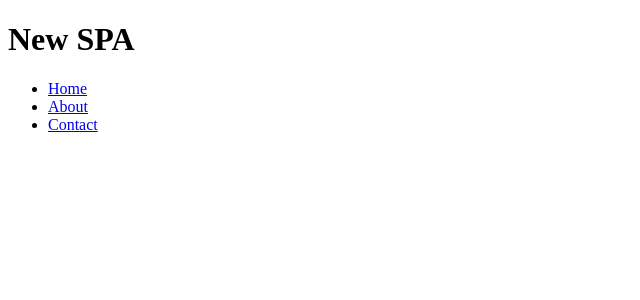
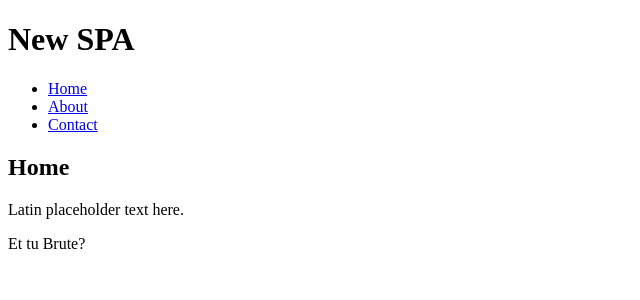
Before and after one commit to hannahgswift/ping4, a React app: page / in a window 1280 px wide. Shown: the top 300 px of the page, without its empty margins (0-640 px from the left). Built offline with nearby package versions, Linux system fonts and the light colour scheme.

Commit message:
Add simple spa components

```diff
--- /dev/null
+++ b/containers/About.js
@@ -0,0 +1,22 @@
+import React, { Component } from "react";
+
+class About extends React.Component {
+  render() {
+    return (
+      <div>
+        <h2>About</h2>
+        <p>Mauris sem velit, vehicula eget sodales vitae,
+        rhoncus eget sapien:</p>
+        <ol>
+          <li>Nulla pulvinar diam</li>
+          <li>Facilisis bibendum</li>
+          <li>Vestibulum vulputate</li>
+          <li>Eget erat</li>
+          <li>Id porttitor</li>
+        </ol>
+      </div>
+    );
+  }
+}
+
+export default About
--- a/containers/App.js
+++ b/containers/App.js
@@ -1,19 +1,31 @@
 import React, {Component} from 'react';
+import {
+  Route,
+  NavLink,
+  HashRouter
+} from "react-router-dom";
+import Home from "./Home";
+import About from "./About";
+import Contact from "./Contact";
 
 export default class App extends Component {
     render () {
         return (
+          <HashRouter>
           <div>
             <h1>New SPA</h1>
             <ul className="header">
-              <li><a href="/">Home</a></li>
-              <li><a href="/about">About</a></li>
-              <li><a href="/contact">Contact</a></li>
+              <li><NavLink to="/">Home</NavLink></li>
+              <li><NavLink to="/about">About</NavLink></li>
+            <li><NavLink to="/contact">Contact</NavLink></li>
             </ul>
             <div className="content">
-
+            <Route exact path="/" component={Home}/>
+            <Route path="/about" component={About}/>
+            <Route path="/contact" component={Contact}/>
             </div>
           </div>
+          </HashRouter>
         );
     }
 }
--- /dev/null
+++ b/containers/Contact.js
@@ -0,0 +1,16 @@
+import React, { Component } from "react";
+
+class Contact extends React.Component {
+  render() {
+    return (
+      <div>
+        <h2>GOT QUESTIONS?</h2>
+        <p>The easiest thing to do is post on
+        our <a href="http://forum.kirupa.com">forums</a>.
+        </p>
+      </div>
+    );
+  }
+}
+
+export default Contact
--- /dev/null
+++ b/containers/Home.js
@@ -0,0 +1,16 @@
+import React, { Component } from "react";
+
+class Home extends React.Component {
+  render() {
+    return (
+      <div>
+        <h2>Home</h2>
+        <p>Latin placeholder text here.</p>
+
+        <p>Et tu Brute?</p>
+      </div>
+    );
+  }
+}
+
+export default Home
```
